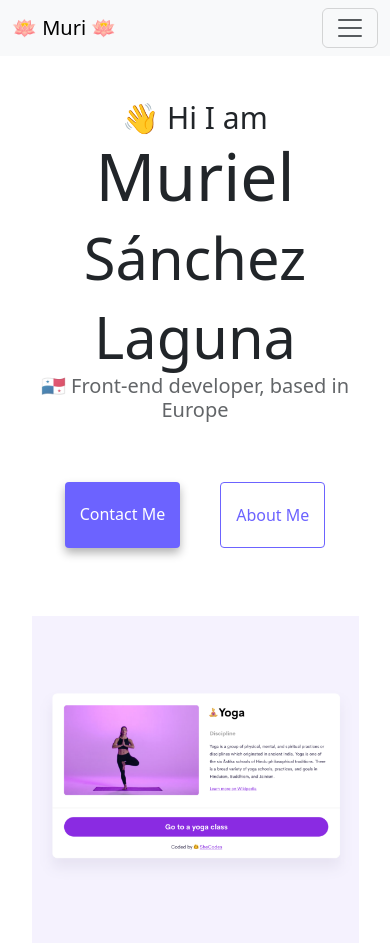
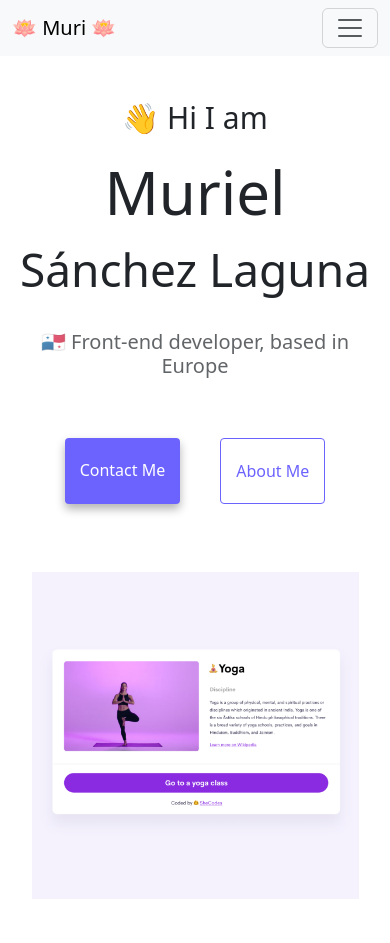
Before and after one commit to MurielCristina/SheCodes-Responsive-week3-Homework-3-Advanced-Tools, a plain HTML site: page index.html in a window 390 px wide. Shown: the top 943 px of the page. Drawn offline with nearby package versions, Linux system fonts and the light colour scheme.

Commit message:
Responsive: margin in h1 from index.html

```diff
--- a/css/style.css
+++ b/css/style.css
@@ -21,6 +21,8 @@ h3 {
 
 h1 {
   font-size: 96px;
+  margin-top: 20px;
+  margin-bottom: 30px;
 }
 h2 {
   font-size: 48px;
@@ -31,7 +33,10 @@ h3 {
 }
 @media (max-width: 768px) {
   h1 {
-    font-size: 66px;
+    font-size: 60px;
+  }
+  h1 small {
+    font-size: 46px;
   }
   h2 {
     font-size: 30px;
```
Also changed, not shown: 1 other file.
